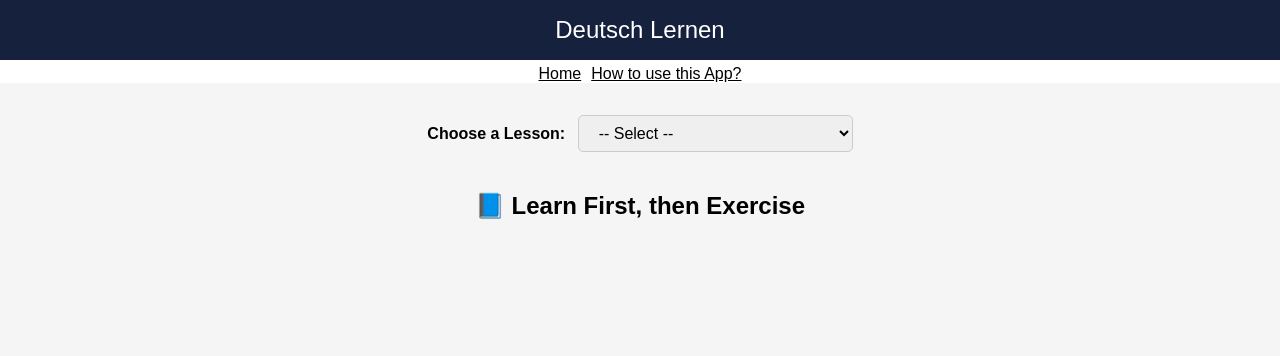
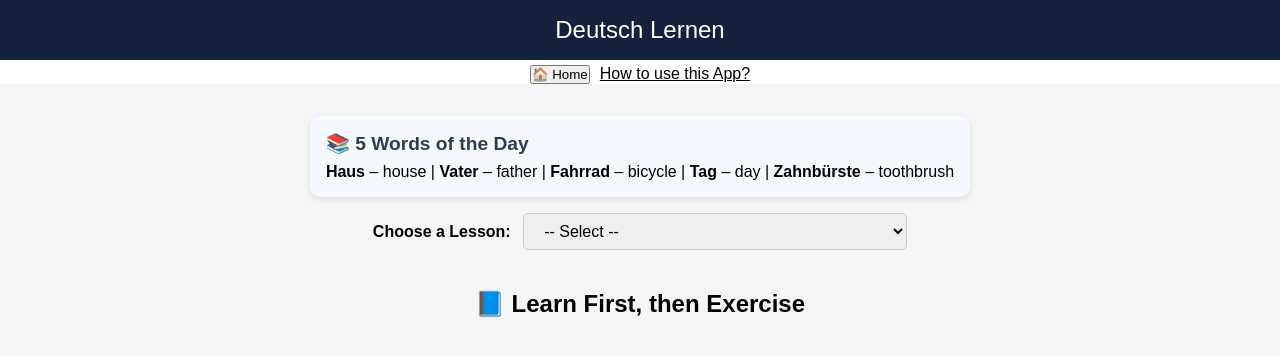
Before and after one commit to XMisterFry/deutsch-lernen, a website: page index.html in a window 1280 px wide. Drawn offline with Linux system fonts and the light colour scheme.

Commit message:
Lesson 5 A1 Haben Sien + Modal Verb Intro+ 5 Words of the day added + Home button to reset local Storage

```diff
--- a/index.html
+++ b/index.html
@@ -11,12 +11,16 @@
     Deutsch Lernen
   </header>
   <div class="topdiv">
-    <a style="color: black;" href="index.html">Home</a>
+    <button onclick="goHome()">🏠 Home</button>
     <a style="color: black;" href="user-guide.html">How to use this App?</a>
 
   </div>
 
   <div class="content">
+    <div id="dailyWords" class="daily-words-box">
+  <h2>📚 5 Words of the Day</h2>
+  <div id="wordLine"></div>
+</div>
     <!-- Dropdown stays visible at top -->
     <div class="lesson-selector">
       <label for="lessonSelect">Choose a Lesson:</label>
@@ -26,6 +30,7 @@
         <option value="2">Lesson 2: A1 Alphabets</option>
         <option value="3">Lesson 3: A1 Numbers</option>
         <option value="4">Lesson 4: A1 Introduction</option>
+        <option value="5">Lesson 5: A1 Haben Sien and Modal Verbs - 1</option>
 
       </select>
     </div>
--- a/script.js
+++ b/script.js
@@ -205,3 +205,50 @@ window.addEventListener("DOMContentLoaded", () => {
     loadLesson(savedLesson); // ✅ Auto load last lesson
   }
 });
+
+async function loadDailyWords() {
+  try {
+    const res = await fetch("words.json");
+    const data = await res.json();
+    const allWords = data.words;
+
+    const daySeed = new Date().getDate();
+    const dailyWords = [];
+
+    for (let i = 0; i < 5; i++) {
+      const index = (daySeed * i + i * 7) % allWords.length;
+      dailyWords.push(allWords[index]);
+    }
+
+    const wordLine = document.getElementById("wordLine");
+    wordLine.innerHTML = dailyWords
+      .map((item) => `<strong>${item.word}</strong> – ${item.meaning}`)
+      .join(" | ");
+  } catch (err) {
+    console.error("Failed to load daily words:", err);
+  }
+
+}
+
+window.addEventListener("DOMContentLoaded", () => {
+  loadDailyWords();
+});
+
+
+function goHome() {
+  // Clear localStorage
+  localStorage.removeItem("lastLesson");
+
+  // Reset dropdown
+  document.getElementById("lessonSelect").value = "";
+
+  // Clear slide and exercise containers
+  document.getElementById("lessonDisplay").innerHTML = "<p>Please select a lesson.</p>";
+  document.getElementById("exerciseContainer").innerHTML = "";
+
+  // Reset internal state if needed
+  slides = [];
+  current = 0;
+  exercises = [];
+  currentExercise = 0;
+}
--- a/styles.css
+++ b/styles.css
@@ -208,3 +208,28 @@ ul li button:hover {
 .option-btn:hover {
   background-color: #ddd;
 }
+
+.daily-words-box {
+  padding: 1rem;
+  background-color: #f5f8ff;
+  border-radius: 10px;
+  margin-bottom: 1rem;
+  box-shadow: 0 2px 6px rgba(0, 0, 0, 0.1);
+}
+
+.daily-words-box h2 {
+  margin-bottom: 0.5rem;
+  font-size: 1.2rem;
+  color: #2c3e50;
+}
+
+.daily-words-box ul {
+  list-style-type: none;
+  padding: 0;
+  margin: 0;
+}
+
+.daily-words-box li {
+  margin: 0.3rem 0;
+  font-size: 1rem;
+}
--- /dev/null
+++ b/words.json
@@ -0,0 +1,118 @@
+{
+  "words": [
+    { "word": "Haus", "meaning": "house" },
+    { "word": "Auto", "meaning": "car" },
+    { "word": "Buch", "meaning": "book" },
+    { "word": "Tisch", "meaning": "table" },
+    { "word": "Stuhl", "meaning": "chair" },
+    { "word": "Hund", "meaning": "dog" },
+    { "word": "Katze", "meaning": "cat" },
+    { "word": "Fenster", "meaning": "window" },
+    { "word": "Tür", "meaning": "door" },
+    { "word": "Straße", "meaning": "street" },
+    { "word": "Baum", "meaning": "tree" },
+    { "word": "Blume", "meaning": "flower" },
+    { "word": "Wasser", "meaning": "water" },
+    { "word": "Milch", "meaning": "milk" },
+    { "word": "Brot", "meaning": "bread" },
+    { "word": "Apfel", "meaning": "apple" },
+    { "word": "Banane", "meaning": "banana" },
+    { "word": "Fisch", "meaning": "fish" },
+    { "word": "Kaffee", "meaning": "coffee" },
+    { "word": "Tee", "meaning": "tea" },
+    { "word": "Kind", "meaning": "child" },
+    { "word": "Mutter", "meaning": "mother" },
+    { "word": "Vater", "meaning": "father" },
+    { "word": "Schwester", "meaning": "sister" },
+    { "word": "Bruder", "meaning": "brother" },
+    { "word": "Freund", "meaning": "friend (male)" },
+    { "word": "Freundin", "meaning": "friend (female)" },
+    { "word": "Lehrer", "meaning": "teacher (male)" },
+    { "word": "Lehrerin", "meaning": "teacher (female)" },
+    { "word": "Schule", "meaning": "school" },
+    { "word": "Bleistift", "meaning": "pencil" },
+    { "word": "Stift", "meaning": "pen" },
+    { "word": "Papier", "meaning": "paper" },
+    { "word": "Heft", "meaning": "notebook" },
+    { "word": "Buchladen", "meaning": "bookstore" },
+    { "word": "Markt", "meaning": "market" },
+    { "word": "Supermarkt", "meaning": "supermarket" },
+    { "word": "Arzt", "meaning": "doctor (male)" },
+    { "word": "Ärztin", "meaning": "doctor (female)" },
+    { "word": "Krankenhaus", "meaning": "hospital" },
+    { "word": "Zug", "meaning": "train" },
+    { "word": "Bus", "meaning": "bus" },
+    { "word": "Flugzeug", "meaning": "airplane" },
+    { "word": "U-Bahn", "meaning": "subway" },
+    { "word": "Fahrrad", "meaning": "bicycle" },
+    { "word": "Taxi", "meaning": "taxi" },
+    { "word": "Fahrer", "meaning": "driver" },
+    { "word": "Reise", "meaning": "trip" },
+    { "word": "Hotel", "meaning": "hotel" },
+    { "word": "Zimmer", "meaning": "room" },
+    { "word": "Schlüssel", "meaning": "key" },
+    { "word": "Türklinke", "meaning": "door handle" },
+    { "word": "Arbeit", "meaning": "work" },
+    { "word": "Beruf", "meaning": "profession" },
+    { "word": "Kollege", "meaning": "colleague (male)" },
+    { "word": "Kollegin", "meaning": "colleague (female)" },
+    { "word": "Chef", "meaning": "boss (male)" },
+    { "word": "Chefin", "meaning": "boss (female)" },
+    { "word": "Computer", "meaning": "computer" },
+    { "word": "Tastatur", "meaning": "keyboard" },
+    { "word": "Maus", "meaning": "mouse" },
+    { "word": "Bildschirm", "meaning": "screen" },
+    { "word": "Telefon", "meaning": "telephone" },
+    { "word": "Handy", "meaning": "mobile phone" },
+    { "word": "Uhr", "meaning": "clock / watch" },
+    { "word": "Zeit", "meaning": "time" },
+    { "word": "Tag", "meaning": "day" },
+    { "word": "Woche", "meaning": "week" },
+    { "word": "Monat", "meaning": "month" },
+    { "word": "Jahr", "meaning": "year" },
+    { "word": "Montag", "meaning": "Monday" },
+    { "word": "Dienstag", "meaning": "Tuesday" },
+    { "word": "Mittwoch", "meaning": "Wednesday" },
+    { "word": "Donnerstag", "meaning": "Thursday" },
+    { "word": "Freitag", "meaning": "Friday" },
+    { "word": "Samstag", "meaning": "Saturday" },
+    { "word": "Sonntag", "meaning": "Sunday" },
+    { "word": "Frühstück", "meaning": "breakfast" },
+    { "word": "Mittagessen", "meaning": "lunch" },
+    { "word": "Abendessen", "meaning": "dinner" },
+    { "word": "Küche", "meaning": "kitchen" },
+    { "word": "Bad", "meaning": "bathroom" },
+    { "word": "Bett", "meaning": "bed" },
+    { "word": "Lampe", "meaning": "lamp" },
+    { "word": "Schrank", "meaning": "cupboard" },
+    { "word": "Spiegel", "meaning": "mirror" },
+    { "word": "Seife", "meaning": "soap" },
+    { "word": "Handtuch", "meaning": "towel" },
+    { "word": "Zahnbürste", "meaning": "toothbrush" },
+    { "word": "Zahnpasta", "meaning": "toothpaste" },
+    { "word": "Kamm", "meaning": "comb" },
+    { "word": "Bürste", "meaning": "brush" },
+    { "word": "Schuhe", "meaning": "shoes" },
+    { "word": "Hose", "meaning": "pants" },
+    { "word": "Hemden", "meaning": "shirts" },
+    { "word": "Kleid", "meaning": "dress" },
+    { "word": "Jacke", "meaning": "jacket" },
+    { "word": "Mantel", "meaning": "coat" },
+    { "word": "Socken", "meaning": "socks" },
+    { "word": "Hut", "meaning": "hat" },
+    { "word": "Schmuck", "meaning": "jewelry" },
+    { "word": "Geld", "meaning": "money" },
+    { "word": "Bank", "meaning": "bank" },
+    { "word": "Kreditkarte", "meaning": "credit card" },
+    { "word": "Portemonnaie", "meaning": "wallet" },
+    { "word": "Rechnung", "meaning": "bill" },
+    { "word": "Quittung", "meaning": "receipt" },
+    { "word": "Einkauf", "meaning": "shopping" },
+    { "word": "Marke", "meaning": "brand" },
+    { "word": "Preis", "meaning": "price" },
+    { "word": "Rabatt", "meaning": "discount" },
+    { "word": "Angebot", "meaning": "offer" },
+    { "word": "Kasse", "meaning": "checkout" },
+    { "word": "Verkäufer", "meaning": "salesperson" }
+  ]
+}
```
Also changed, not shown: lessons/lesson5.json (added, +45 -0 lines), lessons/lesson5_exercises.json (added, +73 -0 lines).
